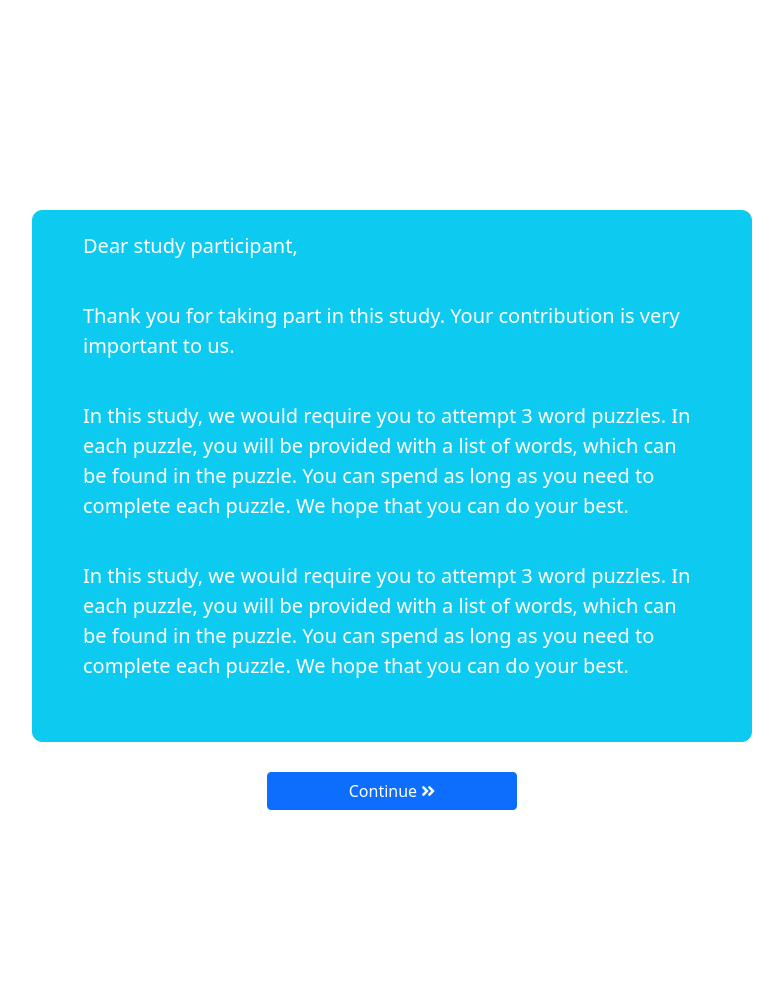
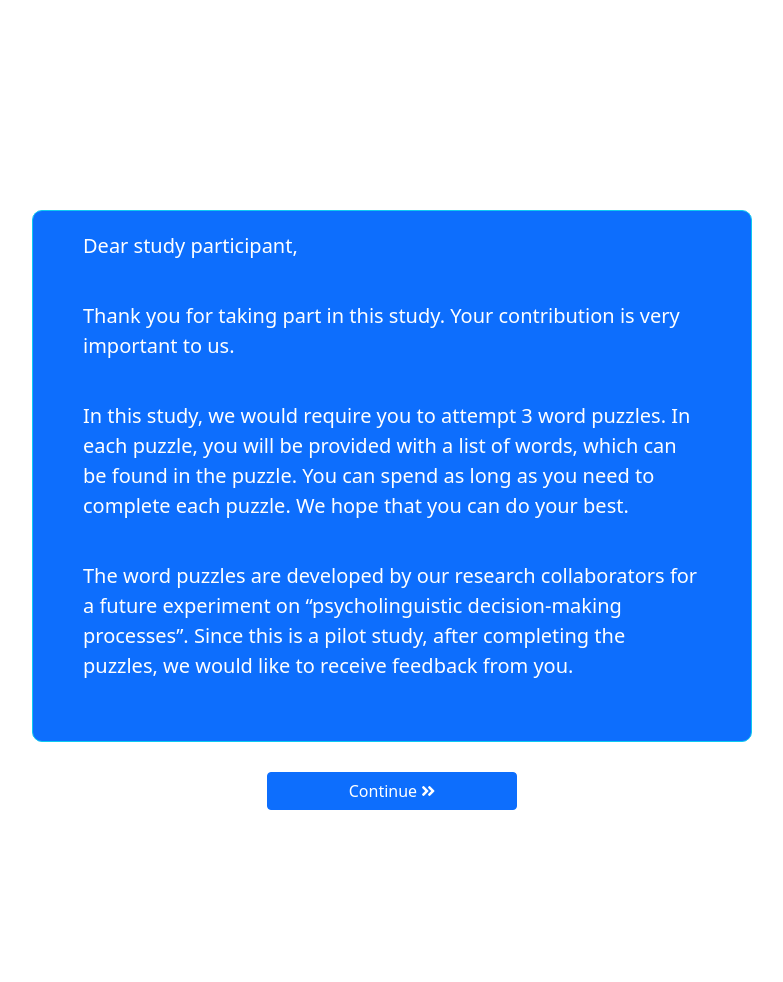
Before and after one commit to shrijalkaphle/wordpuzzle, a PHP site: page / in a window 1280 px wide. Shown: the top 982 px of the page, without its empty margins (248-1031 px from the left). Run offline with PHP 8.4, Linux system fonts and the light colour scheme.

Commit message:
Improves Style

```diff
--- a/a/assets/css/style.css
+++ b/a/assets/css/style.css
@@ -50,6 +50,7 @@ body {
 }
 .word-match {
   background-color: green !important;
+  color: white;
 }
 .active-star {
   color: gold;
--- a/a/thankyou.php
+++ b/a/thankyou.php
@@ -15,7 +15,7 @@
 <body>
     <div class="container">
         <div id="rules">
-            <div class="border border-info bg-info text-white" style="padding:20px 50px;border-radius:10px">
+            <div class="border border-info bg-primary text-white" style="padding:20px 50px;border-radius:10px">
                 <center>
                     <p style="font-size:20px;padding-top:50px">Thank You for completing the study!</p>
                     <br> <br>
--- a/b/index.php
+++ b/b/index.php
@@ -1,5 +1,6 @@
 <!DOCTYPE html>
 <html lang="en">
+
 <head>
     <meta charset="UTF-8">
     <meta http-equiv="X-UA-Compatible" content="IE=edge">
@@ -12,10 +13,11 @@
     <link rel="stylesheet" href="assets/css/style.css">
     <title>Word Search</title>
 </head>
+
 <body id="body">
     <div class="container">
         <div id="rules">
-            <div class="border border-info bg-info text-white" style="padding:20px 50px;border-radius:10px">
+            <div class="border border-info bg-primary text-white" style="padding:20px 50px;border-radius:10px">
                 <p style="font-size:20px">Dear study participant,</p>
                 <br>
                 <p style="font-size:20px">Thank you for taking part in this study. Your contribution is very important to us.</p>
@@ -26,8 +28,8 @@
                 </p>
                 <br>
                 <p style="font-size:20px">
-                    In this study, we would require you to attempt 3 word puzzles. In each puzzle, you will be provided with a list of words,
-                    which can be found in the puzzle. You can spend as long as you need to complete each puzzle. We hope that you can do your best.
+                    The word puzzles are developed by our research collaborators for a future experiment on “psycholinguistic decision-making processes”. Since this is a pilot study, after completing the puzzles, we would like to receive feedback from you.
+
                 </p>
                 <br>
             </div>
@@ -36,7 +38,7 @@
             </center>
         </div>
         <div id="welcome" class="hidden">
-        <div class="border border-info bg-info text-white" style="padding:20px 50px;border-radius:10px">
+            <div class="border border-info bg-primary text-white" style="padding:20px 50px;border-radius:10px">
                 <p style="font-size:20px">You will now begin the 1st puzzle game.</p>
                 <br> <br>
                 <p style="font-size:20px">
@@ -55,7 +57,9 @@
             </div>
             <div style="padding:10px" class="word-list hidden" id="puzzle1-result">
                 <div class="row">
-                    <div class="col-md-6"><table style="border:0pxtable-layout: fixed;width:100%;" id="result"></table></div>
+                    <div class="col-md-6">
+                        <table style="border:0pxtable-layout: fixed;width:100%;" id="result"></table>
+                    </div>
                     <div class="col-md-6">
                         <div style="margin-top:30%">
                             <h5>Your score is <span id="score"></span> out of 4</h5>
@@ -67,7 +71,7 @@
             </div>
         </div>
         <div id="thankyou-1" class="hidden">
-            <div class="border border-info bg-info text-white" style="padding:20px 50px;border-radius:10px">
+            <div class="border border-info bg-primary text-white" style="padding:20px 50px;border-radius:10px">
                 <h5>
                     Thank you for completing the 1<sup>st</sup> puzzle.
                     <br> <br>
@@ -87,7 +91,9 @@
             </div>
             <div style="padding:30px" class="word-list hidden" id="puzzle2-result">
                 <div class="row">
-                    <div class="col-md-6"><table style="border:0pxtable-layout: fixed;width:100%;" id="result"></table></div>
+                    <div class="col-md-6">
+                        <table style="border:0pxtable-layout: fixed;width:100%;" id="result"></table>
+                    </div>
                     <div class="col-md-6">
                         <div style="margin-top:30%">
                             <h5>Your score is <span id="score"></span> out of 5</h5>
@@ -99,7 +105,7 @@
             </div>
         </div>
         <div id="thankyou-2" class="hidden">
-            <div class="border border-info bg-info text-white" style="padding:20px 50px;border-radius:10px">
+            <div class="border border-info bg-primary text-white" style="padding:20px 50px;border-radius:10px">
                 <h5>
                     Thank you for completing the 2<sup>nd</sup> puzzle.
                     <br> <br>
@@ -119,7 +125,9 @@
             </div>
             <div style="padding:30px" class="word-list hidden" id="puzzle3-result">
                 <div class="row">
-                    <div class="col-md-6"><table style="border:0pxtable-layout: fixed;width:100%;" id="result"></table></div>
+                    <div class="col-md-6">
+                        <table style="border:0pxtable-layout: fixed;width:100%;" id="result"></table>
+                    </div>
                     <div class="col-md-6">
                         <div style="margin-top:30%">
                             <h5>Your score is <span id="score"></span> out of 5</h5>
@@ -131,7 +139,7 @@
             </div>
         </div>
         <div id="endscreen" class="hidden">
-            <div class="border border-info bg-info" style="padding:150px 50px;border-radius:10px">
+            <div class="border border-info text-white bg-primary" style="padding:150px 50px;border-radius:10px">
                 <center>
                     <h5>
                         You have now completed all 3 word puzzles. Well done! <br><br>
@@ -145,6 +153,7 @@
         </div>
     </div>
 </body>
+
 </html>
 
 <script src="assets/js/app.js"></script>
--- a/b/thankyou.php
+++ b/b/thankyou.php
@@ -15,7 +15,7 @@
 <body>
     <div class="container">
         <div id="rules">
-            <div class="border border-info bg-info text-white" style="padding:20px 50px;border-radius:10px">
+            <div class="border border-info bg-primary text-white" style="padding:20px 50px;border-radius:10px">
                 <center>
                     <p style="font-size:20px;padding-top:50px">Thank You for completing the study!</p>
                     <br> <br>
```
Also changed, not shown: a/index.php (+18 -10 lines).
